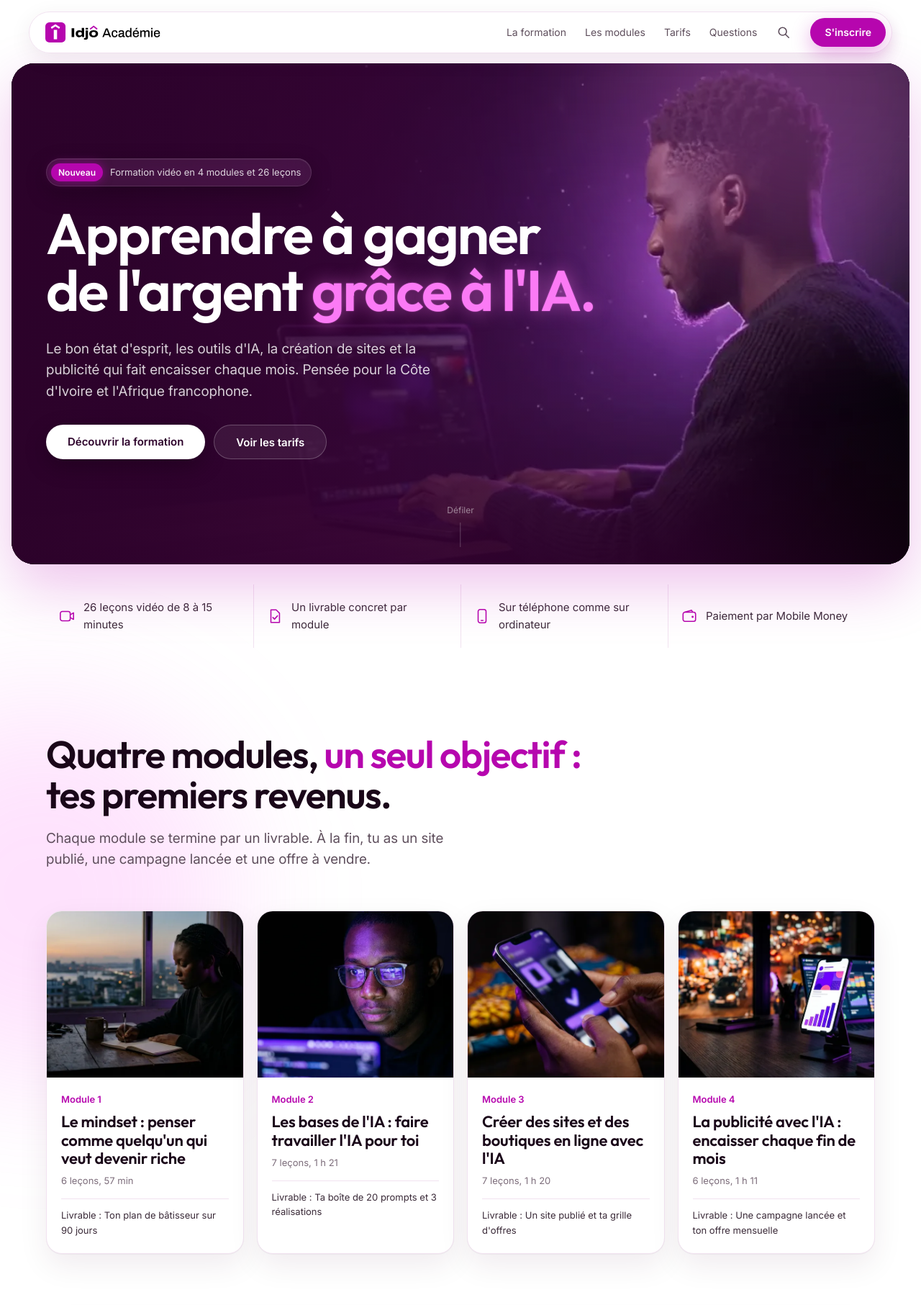
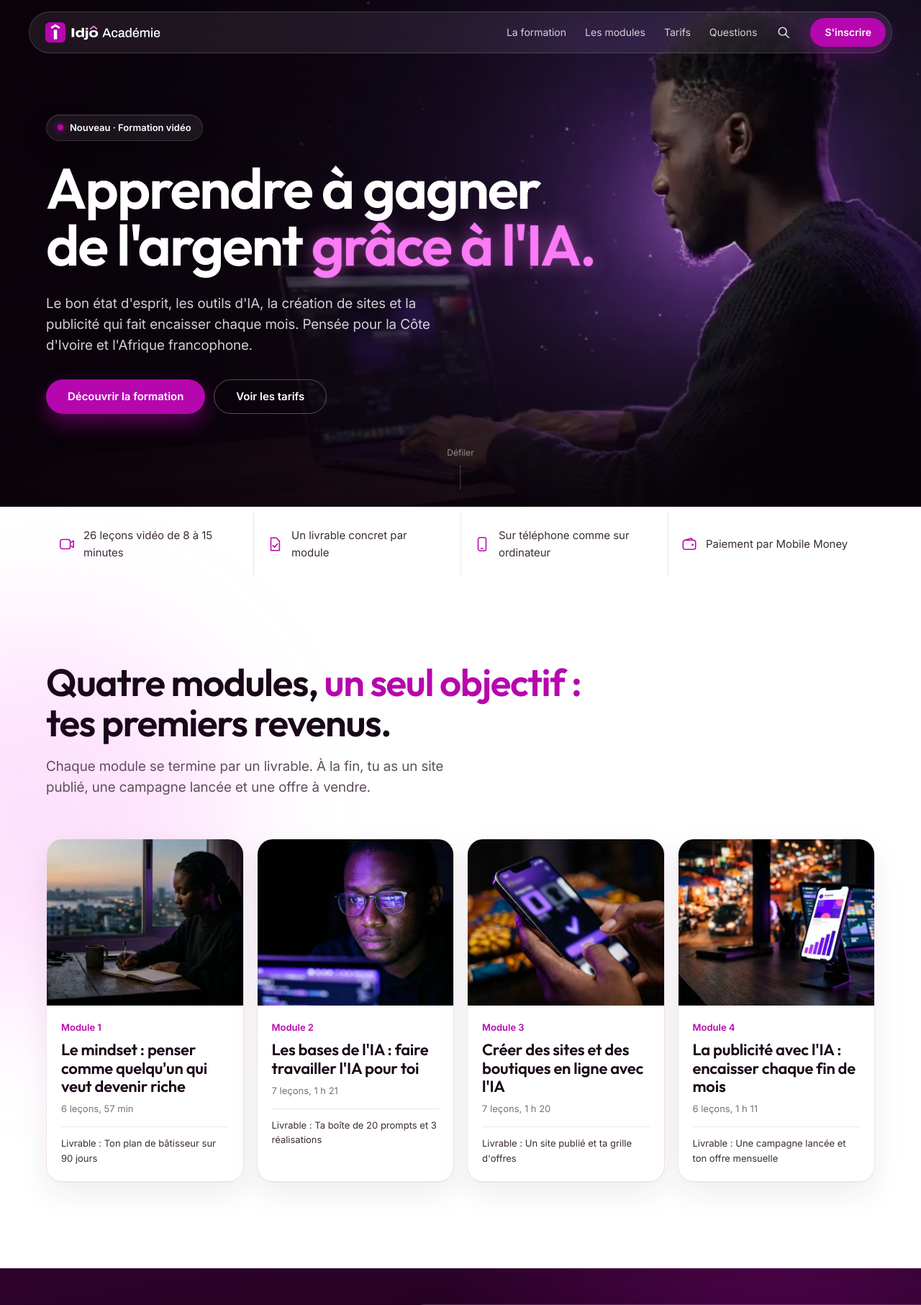
Before and after one commit to idjocommunication/idjo-academie, a PHP site: page / in a window 1280 px wide. Shown: the top 1813 px of the page at 72% size. Run offline with PHP 8.4, Linux system fonts and the light colour scheme.

Commit message:
Ambiance « haut sombre, puis blanc » choisie par Alan
- Haut de page sombre en pleine largeur avec la vidéo, bouton principal néon
- Barre de navigation en verre foncé sur le haut de page, blanche ensuite
- Assistant, appel final et en-tête de la page formation en bandeaux pleine largeur
- Pastille « Nouveau · Formation vidéo » plus courte

Co-Authored-By: Claude Opus 5.5 <noreply@anthropic.com>
Claude-Session: https://claude.ai/code/session_014Dnw7uWBxKE9uzewT8HFjq

```diff
--- a/assets/css/style.css
+++ b/assets/css/style.css
@@ -34,12 +35,10 @@
   --sans: "Inter", system-ui, -apple-system, "Segoe UI", sans-serif;
   --largeur: 1200px;
   --gouttiere: 24px;
-  --marge-bloc: 16px;
-  --rayon-bloc: 32px;
   --sortie: cubic-bezier(.22, 1, .36, 1);
 }
 
-/* Blocs sombres façon affiche */
+/* Bandeaux sombres */
 .sombre, .tarif--recommande {
   --titre: #FFFFFF;
   --texte: rgba(255, 255, 255, 0.82);
@@ -153,13 +152,23 @@ ul, ol { padding: 0; }
   -webkit-backdrop-filter: blur(18px) saturate(160%); backdrop-filter: blur(18px) saturate(160%);
   box-shadow: 0 8px 30px rgba(58, 2, 56, 0.08);
 }
+.nav__barre.verre { transition: background-color .3s ease, border-color .3s ease, box-shadow .3s ease; }
 .nav__logo img { height: 28px; width: auto; }
+.nav__logo .logo-sombre { display: none; }
 .nav__liens { display: flex; gap: 26px; margin-left: auto; }
 .nav__liens a { text-decoration: none; font-size: 0.875rem; color: var(--texte-doux); }
 .nav__liens a:hover { color: var(--neon); }
 .nav__chercher { background: none; border: 0; color: var(--texte-doux); cursor: pointer; padding: 8px; display: grid; place-items: center; border-radius: 999px; }
 .nav__chercher:hover { color: var(--titre); background: var(--fond-doux); }
 .nav__menu { display: none; background: none; border: 0; color: var(--titre); padding: 8px; cursor: pointer; }
+/* Au-dessus du haut de page sombre, la barre devient du verre foncé */
+.nav--sombre:not(.menu-ouvert) .nav__barre.verre { background: rgba(255, 255, 255, 0.08); border-color: rgba(255, 255, 255, 0.16); box-shadow: none; }
+.nav--sombre:not(.menu-ouvert) .logo-clair { display: none; }
+.nav--sombre:not(.menu-ouvert) .logo-sombre { display: block; }
+.nav--sombre:not(.menu-ouvert) .nav__liens a { color: rgba(255, 255, 255, 0.8); }
+.nav--sombre:not(.menu-ouvert) .nav__liens a:hover { color: var(--blanc); }
+.nav--sombre:not(.menu-ouvert) .nav__chercher, .nav--sombre:not(.menu-ouvert) .nav__menu { color: rgba(255, 255, 255, 0.85); }
+.nav--sombre:not(.menu-ouvert) .nav__chercher:hover { color: var(--blanc); background: rgba(255, 255, 255, 0.1); }
 
 /* Recherche (panneau) */
 .recherche { position: fixed; inset: 0; z-index: 150; display: none; place-items: start center; padding: 96px 16px 16px; background: rgba(26, 7, 25, 0.35); -webkit-backdrop-filter: blur(4px); backdrop-filter: blur(4px); }
@@ -177,28 +186,30 @@ ul, ol { padding: 0; }
 .recherche__resultats span { font-size: 0.8125rem; color: var(--texte-doux); }
 .recherche__vide { padding: 12px; color: var(--texte-doux); }
 
-/* ---------- Héro : grand encadré façon affiche ---------- */
+/* ---------- Héro : sombre, pleine largeur, avec la vidéo ---------- */
 .hero {
   position: relative; overflow: hidden; isolation: isolate;
-  margin: 88px var(--marge-bloc) 0; border-radius: var(--rayon-bloc);
-  min-height: clamp(560px, calc(100svh - 104px), 860px);
+  min-height: clamp(600px, 88svh, 820px);
   display: flex; align-items: center;
-  background: var(--aubergine);
-  box-shadow: 0 30px 80px rgba(182, 6, 174, 0.24);
+  background: var(--nuit);
 }
-.hero__media { position: absolute; inset: 0; z-index: -2; background: var(--aubergine); }
+.hero__media { position: absolute; inset: 0; z-index: -2; background: var(--nuit); }
 .hero__media img, .hero__media video { position: absolute; inset: 0; width: 100%; height: 100%; object-fit: cover; object-position: 70% center; }
 .hero__media video { opacity: 0; transition: opacity 1.2s ease; }
 .hero__media video.est-prete { opacity: 1; }
 .hero__voile { position: absolute; inset: 0; z-index: -1;
   background:
-    linear-gradient(90deg, rgba(45, 2, 43, 0.96) 0%, rgba(58, 2, 56, 0.80) 40%, rgba(182, 6, 174, 0.14) 75%, rgba(19, 1, 18, 0.25) 100%),
-    linear-gradient(0deg, rgba(19, 1, 18, 0.80) 0%, rgba(19, 1, 18, 0) 32%);
+    linear-gradient(90deg, rgba(10, 2, 10, 0.92) 0%, rgba(10, 2, 10, 0.62) 42%, rgba(10, 2, 10, 0.18) 75%, rgba(10, 2, 10, 0.25) 100%),
+    linear-gradient(0deg, rgba(10, 2, 10, 0.72) 0%, rgba(10, 2, 10, 0) 38%);
 }
-.hero__voile::after { content: ""; position: absolute; width: 520px; height: 520px; right: -120px; top: -220px; border-radius: 50%; background: rgba(251, 122, 245, 0.30); filter: blur(100px); }
-.hero__contenu { padding-block: 96px 110px; display: grid; gap: 26px; max-width: 780px; }
-.pastille { justify-self: start; display: inline-flex; align-items: center; gap: 10px; border-radius: 999px; padding: 6px 14px 6px 6px; font-size: 0.8125rem; color: var(--texte); }
-.pastille b { background: var(--neon); color: var(--blanc); font-weight: 600; border-radius: 999px; padding: 3px 10px; font-size: 0.75rem; box-shadow: 0 0 14px rgba(182, 6, 174, 0.6); }
+.hero__contenu { padding-block: 140px 110px; display: grid; gap: 26px; max-width: 780px; }
+.pastille { justify-self: start; display: inline-flex; align-items: center; gap: 9px; border-radius: 999px; padding: 7px 15px; font-size: 0.8125rem; font-weight: 600; color: var(--titre); }
+.pastille i { width: 8px; height: 8px; border-radius: 50%; background: var(--neon); box-shadow: 0 0 10px var(--neon); }
+/* Dans le haut de page, le bouton principal reste néon */
+.hero .bouton:not(.bouton--verre) { background: var(--neon); color: var(--blanc); box-shadow: 0 12px 30px rgba(182, 6, 174, 0.45); }
+.hero .bouton:not(.bouton--verre):hover { background: var(--neon-fonce); }
+.hero .bouton--verre { background: transparent; border-color: rgba(255, 255, 255, 0.3); }
+.hero .bouton--verre:hover { background: rgba(255, 255, 255, 0.08); }
 .hero__actions { display: flex; flex-wrap: wrap; gap: 12px; margin-top: 6px; }
 .hero__note { font-size: 0.875rem; color: var(--texte-doux); }
 .hero__defiler { position: absolute; bottom: 24px; left: 50%; transform: translateX(-50%); font-size: 0.75rem; color: var(--texte-pale); text-decoration: none; display: grid; justify-items: center; gap: 8px; }
@@ -208,7 +219,7 @@ ul, ol { padding: 0; }
 @media (prefers-reduced-motion: reduce) { .hero__defiler i::after { animation: none; } }
 
 /* ---------- Bandeau atouts ---------- */
-.atouts { margin-top: 28px; }
+.atouts { margin-top: 8px; }
 .atouts ul { list-style: none; display: grid; grid-template-columns: repeat(4, 1fr); }
 .atouts li { padding: 20px 18px; display: flex; gap: 12px; align-items: center; font-size: 0.9375rem; color: var(--texte); }
 .atouts li + li { border-left: 1px solid var(--bord); }
--- a/assets/js/main.js
+++ b/assets/js/main.js
@@ -78,6 +78,20 @@
     boutonMenu.setAttribute("aria-label", ouvert ? "Fermer le menu" : "Ouvrir le menu");
   });
   $$("#nav-liens a").forEach(function (a) { a.addEventListener("click", function () { nav.classList.remove("menu-ouvert"); }); });
+
+  /* ---------- Barre de navigation : sombre sur le haut de page, claire ensuite ---------- */
+  var hautSombre = $(".hero, .tete-formation");
+  if (nav && hautSombre) {
+    var navEnAttente = false;
+    var majNav = function () {
+      navEnAttente = false;
+      var basNav = nav.querySelector(".nav__barre").getBoundingClientRect().bottom;
+      nav.classList.toggle("nav--sombre", hautSombre.getBoundingClientRect().bottom > basNav);
+    };
+    majNav();
+    window.addEventListener("scroll", function () { if (!navEnAttente) { navEnAttente = true; requestAnimationFrame(majNav); } }, { passive: true });
+    window.addEventListener("resize", majNav);
+  }
 
   /* ---------- Apparitions au défilement ---------- */
   function observerApparitions(racine) {
--- a/formation.html
+++ b/formation.html
@@ -40,7 +40,8 @@
   <header class="nav" id="nav">
     <div class="nav__barre verre">
       <a class="nav__logo" href="index.html" aria-label="Idjô Académie, accueil">
-        <img src="assets/img/logo.svg" alt="Idjô Académie" width="165" height="28">
+        <img class="logo-clair" src="assets/img/logo.svg" alt="Idjô Académie" width="165" height="28">
+        <img class="logo-sombre" src="assets/img/logo-blanc.svg" alt="" aria-hidden="true" width="165" height="28">
       </a>
       <nav class="nav__liens" id="nav-liens" aria-label="Navigation principale">
         <a href="index.html#modules">Les modules</a>
--- a/index.html
+++ b/index.html
@@ -42,7 +42,8 @@
   <header class="nav" id="nav">
     <div class="nav__barre verre">
       <a class="nav__logo" href="index.html" aria-label="Idjô Académie, accueil">
-        <img src="assets/img/logo.svg" alt="Idjô Académie" width="165" height="28">
+        <img class="logo-clair" src="assets/img/logo.svg" alt="Idjô Académie" width="165" height="28">
+        <img class="logo-sombre" src="assets/img/logo-blanc.svg" alt="" aria-hidden="true" width="165" height="28">
       </a>
       <nav class="nav__liens" id="nav-liens" aria-label="Navigation principale">
         <a href="formation.html">La formation</a>
@@ -81,7 +82,7 @@
       <div class="hero__voile" aria-hidden="true"></div>
       <div class="conteneur">
         <div class="hero__contenu">
-          <p class="pastille verre monte"><b>Nouveau</b>Formation vidéo en 4 modules et 26 leçons</p>
+          <p class="pastille verre monte"><i aria-hidden="true"></i>Nouveau · Formation vidéo</p>
           <h1 class="titre-hero monte monte-1" id="titre-hero">Apprendre à gagner de l'argent <em>grâce à l'IA.</em></h1>
           <p class="chapeau monte monte-2">Le bon état d'esprit, les outils d'IA, la création de sites et la publicité qui fait encaisser chaque mois. Pensée pour la Côte d'Ivoire et l'Afrique francophone.</p>
           <div class="hero__actions monte monte-3">
```
Also changed, not shown: other parts of assets/css/style.css (+16 -21 lines).
